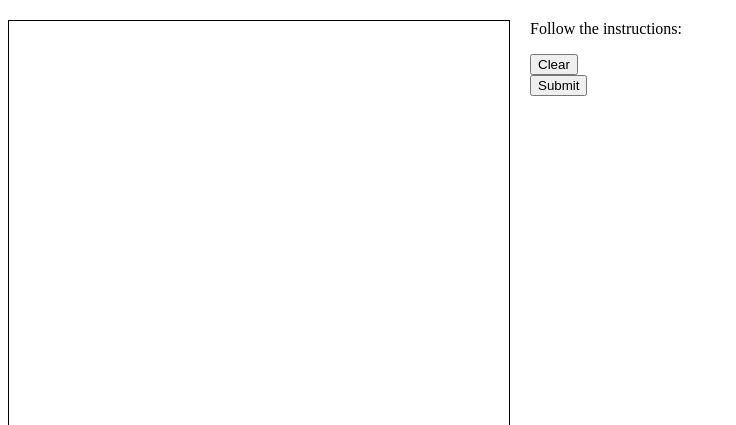
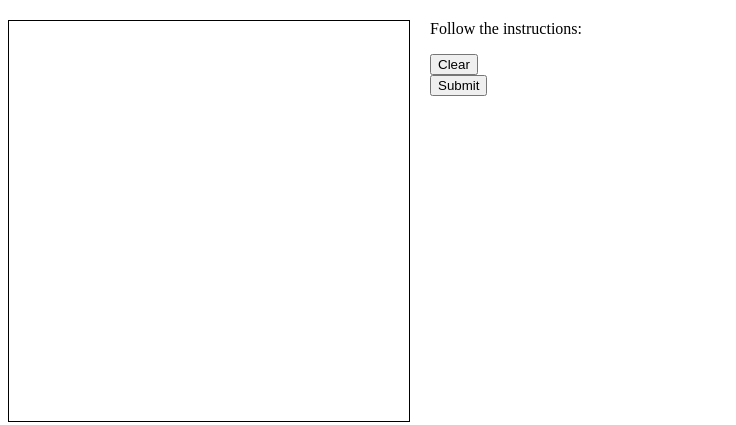
Before and after one commit to kamicut/test-mturk, a plain HTML site: page index.html in a window 1280 px wide. Shown: the top 425 px of the page, without its empty margins (0-736 px from the left). Drawn offline with Linux system fonts and the light colour scheme.

Commit message:
Change canvas size

```diff
--- a/index.html
+++ b/index.html
@@ -41,7 +41,7 @@ function decode(strToDecode) {
 
 </script>
 <body>
-  <canvas id="c" width="500" height="500"></canvas>
+  <canvas id="c" width="400" height="400"></canvas>
   <div style="margin: 20px"><p>Follow the instructions:</p>
     <p id="question"></p>
   <button onClick="clear_canvas()" >Clear
```
